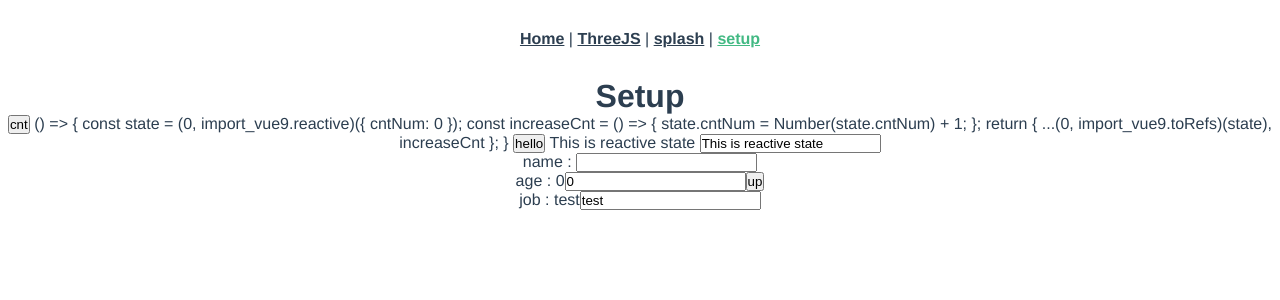
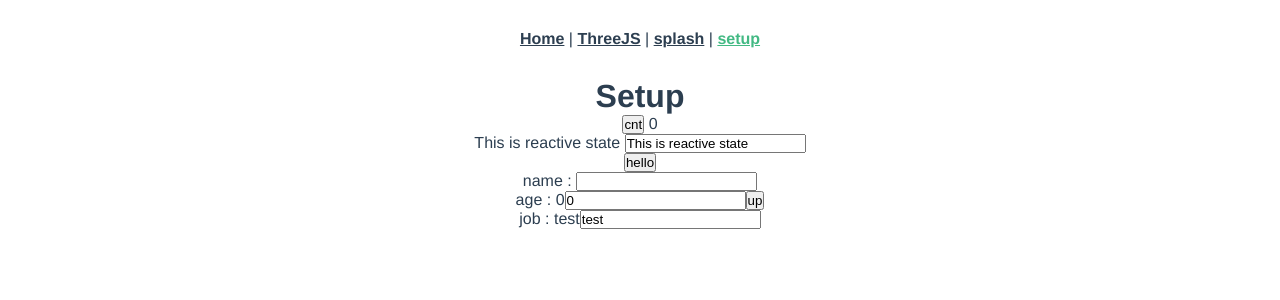
Before and after one commit to jh8057/zzemalvue3, a Vue app: page /setup in a window 1280 px wide. Shown: the top 300 px of the page. Built offline with nearby package versions, Linux system fonts and the light colour scheme.

Commit message:
[vue3] clean up code

```diff
--- a/src/views/SetupView.vue
+++ b/src/views/SetupView.vue
@@ -2,11 +2,11 @@
     <div>
         <h1>Setup</h1>
         <button @click="increaseCnt">cnt</button>
-        {{ cnt }}
+        {{ cntNum }}<br />
+        {{ test }}
+        <input v-model="test" /><br />
 
         <button @click="printHello">hello</button>
-        {{ test }}
-        <input v-model="test" />
 
         <div class="info">
             name : {{ name }}<input v-model="name" /><br />
@@ -37,7 +37,6 @@ export default defineComponent({
         job.value = 'test';
 
         return {
-            cnt,
             printHello,
             test,
             name,
```
